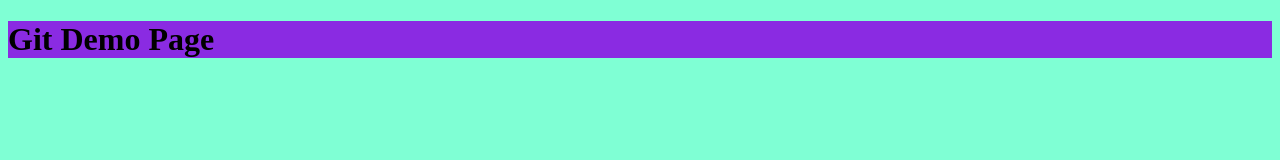
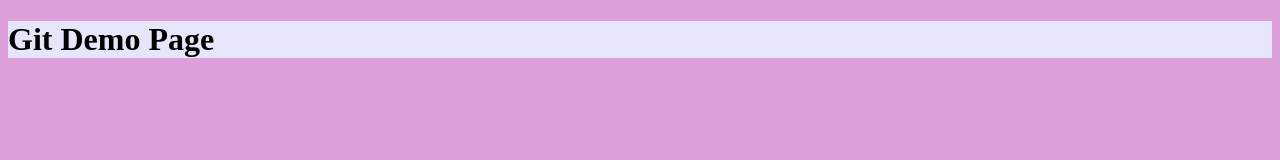
Before and after one commit to pradcww/test, a plain HTML site: page index.html in a window 1280 px wide. Drawn offline with Linux system fonts and the light colour scheme.

Commit message:
changed bg colours

```diff
--- a/styles.css
+++ b/styles.css
@@ -1,7 +1,7 @@
 body {
-    background-color: aquamarine;
+    background-color:plum;
 }
 
 h1 {
-    background-color: blueviolet;
+    background-color: lavender;
 }
```
